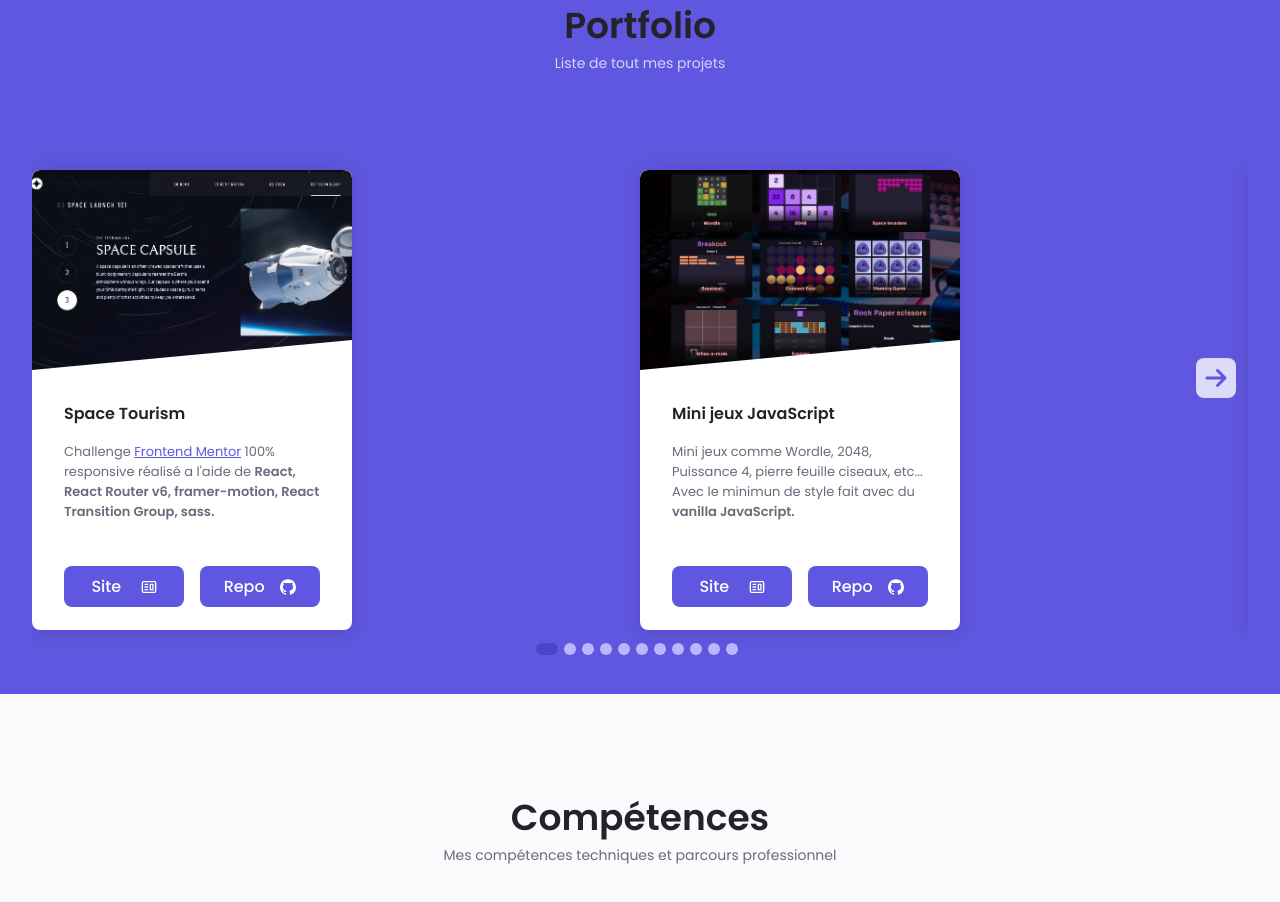
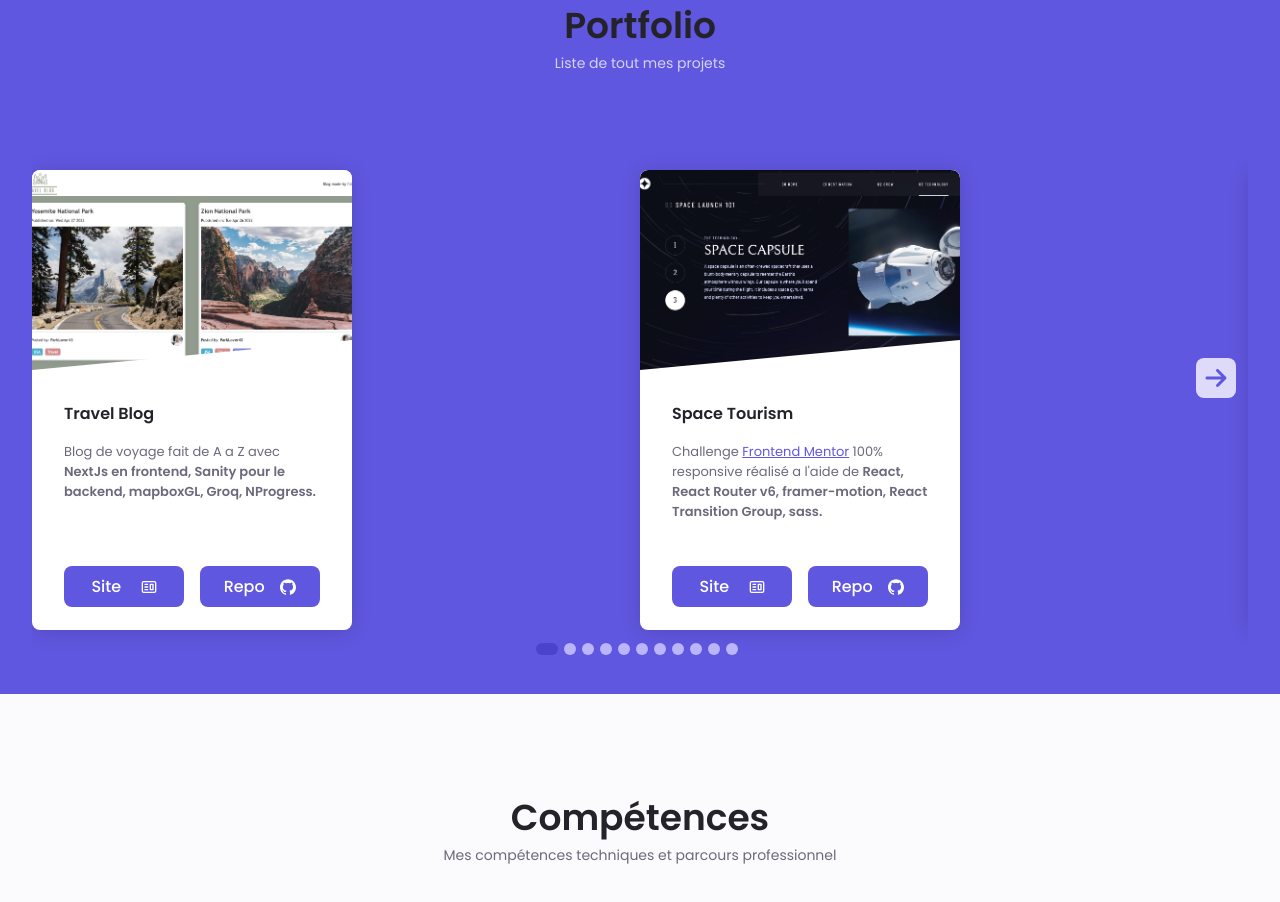
Before and after one commit to FabKaiz/portfolio-react, a React (Create React App) app: page / in a window 1280 px wide. Shown: the part 1800-2702 px from the top of the page. Built offline with nearby package versions, Linux system fonts and the light colour scheme; no server answers.

Commit message:
added new data

```diff
--- a/src/constants/data.js
+++ b/src/constants/data.js
@@ -2,6 +2,15 @@
 import images from './images';
 
 const projects = [
+  {
+    id: 22,
+    title: 'Travel Blog',
+    description: `Blog de voyage fait de A a Z avec`,
+    projectSite: 'https://travel-blog-snowy.vercel.app/',
+    projectRepo: 'https://github.com/FabKaiz/travel-blog',
+    img: images.travelBlog,
+    codeLanguage: 'NextJs en frontend, Sanity pour le backend, mapboxGL, Groq, NProgress'
+  },
   {
     id: 21,
     title: 'Space Tourism',
--- a/src/constants/images.js
+++ b/src/constants/images.js
@@ -39,6 +39,7 @@ import rails          from '../assets/rails.png';
 import analytics      from '../assets/analytics.jpg';
 import JavaScriptGame from '../assets/JSgames.jpg';
 import spaceTourism   from '../assets/space-tourism.png';
+import travelBlog     from '../assets/travelBlog.png';
 // eslint-disable-next-line import/no-anonymous-default-export
 export default {
   FCLogo,
@@ -82,4 +83,5 @@ export default {
   JavaScriptGame,
   jest,
   spaceTourism,
+  travelBlog,
 };
```
Also changed, not shown: src/assets/travelBlog.png (added).
